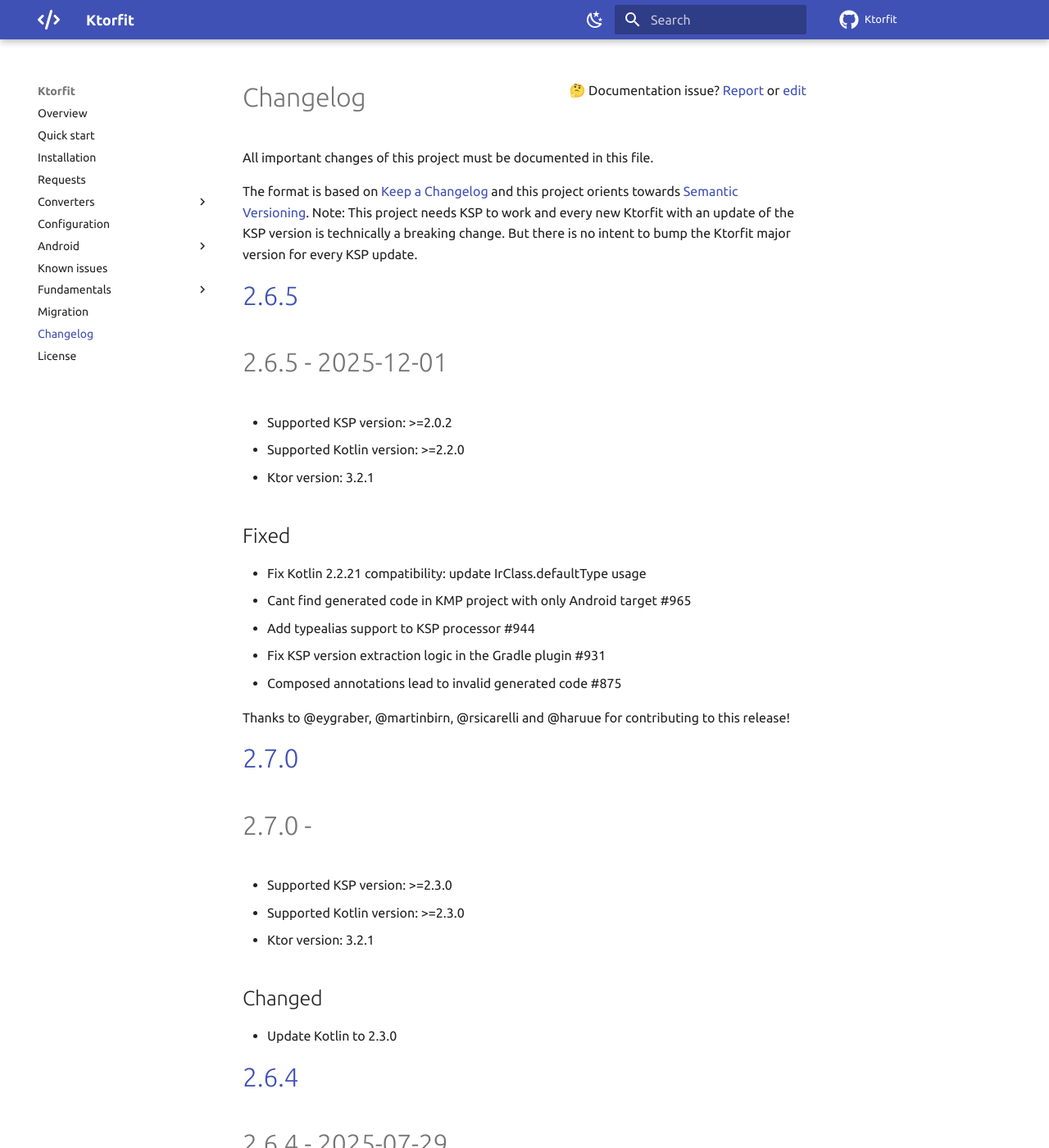
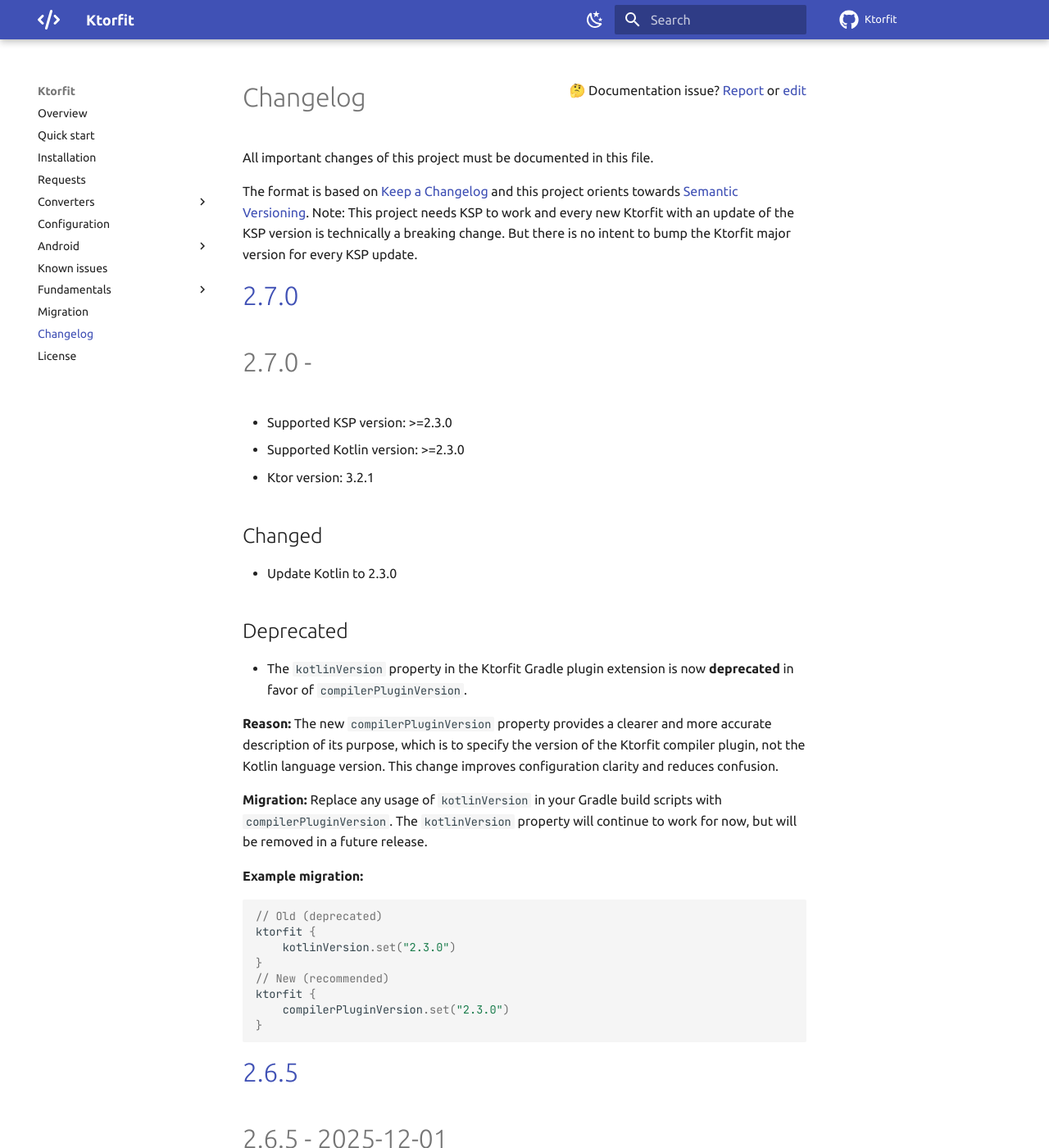
Before and after one commit to Foso/Ktorfit, an MkDocs documentation site: the page built from docs/CHANGELOG.md, in a window 1280 px wide and 1400 px high. Shown: the whole window at 82% size. Built offline with MkDocs 1.6.1 and Material for MkDocs 9.7.7, drawn with Linux system fonts in a browser that asks for light colours; comment, search, counter and statistics services are not loaded.

Commit message:
Deprecate kotlinVersion property in favor of compilerPluginVersion

````diff
--- a/docs/CHANGELOG.md
+++ b/docs/CHANGELOG.md
@@ -6,6 +6,39 @@
 and this project orients towards [Semantic Versioning](http://semver.org/spec/v2.0.0.html).
 Note: This project needs KSP to work and every new Ktorfit with an update of the KSP version is technically a breaking change.
 But there is no intent to bump the Ktorfit major version for every KSP update.
+
+
+# [2.7.0]()
+
+2.7.0 -
+========================================
+* Supported KSP version: >=2.3.0
+* Supported Kotlin version: >=2.3.0
+* Ktor version: 3.2.1
+
+## Changed
+- Update Kotlin to 2.3.0
+
+## Deprecated
+- The `kotlinVersion` property in the Ktorfit Gradle plugin extension is now **deprecated** in favor of `compilerPluginVersion`.
+
+  **Reason:**
+  The new `compilerPluginVersion` property provides a clearer and more accurate description of its purpose, which is to specify the version of the Ktorfit compiler plugin, not the Kotlin language version. This change improves configuration clarity and reduces confusion.
+
+  **Migration:**
+  Replace any usage of `kotlinVersion` in your Gradle build scripts with `compilerPluginVersion`. The `kotlinVersion` property will continue to work for now, but will be removed in a future release.
+
+  **Example migration:**
+  ```kotlin
+  // Old (deprecated)
+  ktorfit {
+      kotlinVersion.set("2.3.0")
+  }
+  // New (recommended)
+  ktorfit {
+      compilerPluginVersion.set("2.3.0")
+  }
+  ```
 
 # [2.6.5]()
 
````
Also changed, not shown: other parts of docs/CHANGELOG.md (+0 -11 lines), 4 other files.
